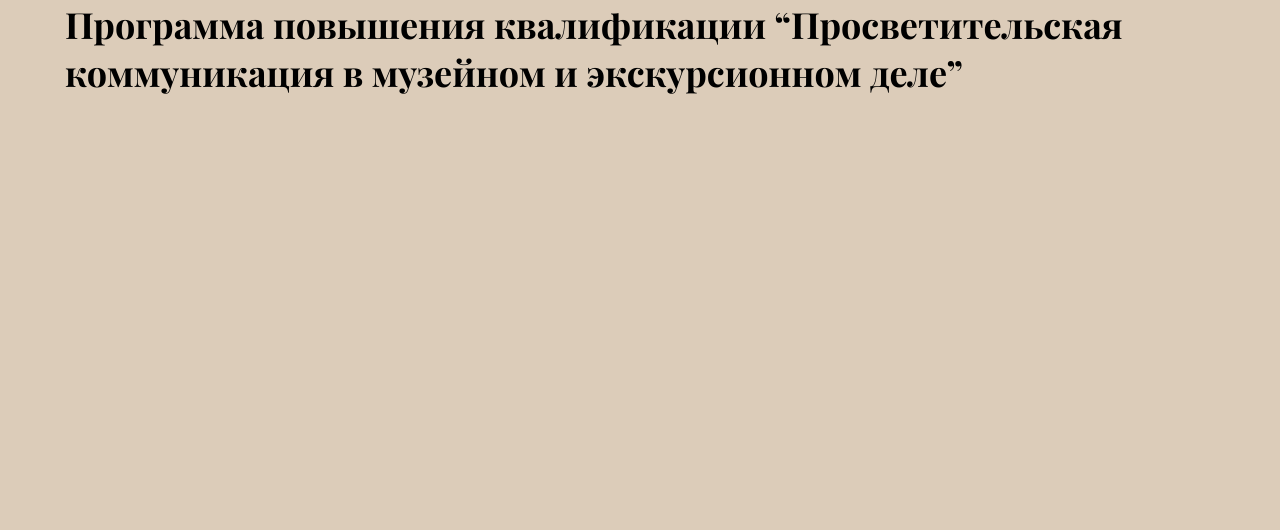
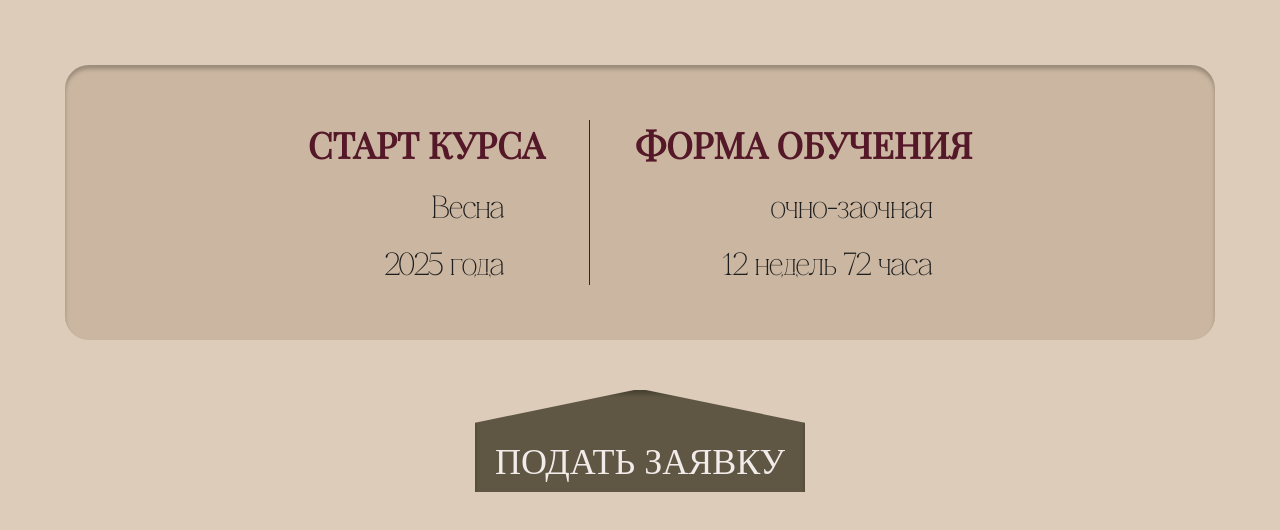
Before and after one commit to MuseumCourses/Frontend, a React (Vite) app: page / in a window 1280 px wide. Shown: the top 530 px of the page. Built offline with nearby package versions, Linux system fonts and the light colour scheme.

Commit message:
added component info course

```diff
--- a/src/App.jsx
+++ b/src/App.jsx
@@ -1,12 +1,11 @@
+import InfoCourse from './components/InfoCourse/InfoCourse';
 import './styles/main.scss';
+
 function App() {
   return (
     <>
       <div className="container">
-        <h1 className="title_1">
-          Программа повышения квалификации “Просветительская коммуникация в
-          музейном и экскурсионном деле”
-        </h1>
+        <InfoCourse />
       </div>
     </>
   );
--- /dev/null
+++ b/src/components/InfoCourse/InfoCourse.jsx
@@ -0,0 +1,30 @@
+import styles from './InfoCourse.module.scss';
+
+const InfoCourse = () => {
+  return (
+    <div className={styles.container}>
+      <div className={styles.content}>
+        <div className={styles.content_item}>
+          <h2 className={styles['content_item-title']}>СТАРТ КУРСА</h2>
+          <div className={styles['content_sub-text']}>
+            <h3 className={styles['content_item-subtitle']}>Весна</h3>
+            <p className={styles['content_item-description']}>2025 года</p>
+          </div>
+        </div>
+        <div className={styles.content_line}></div>
+        <div className={styles.content_item}>
+          <h2 className={styles['content_item-title']}>ФОРМА ОБУЧЕНИЯ</h2>
+          <div className={styles['content_sub-text']}>
+            <h3 className={styles['content_item-subtitle']}>очно-заочная</h3>
+            <p className={styles['content_item-description']}>
+              12 недель 72 часа
+            </p>
+          </div>
+        </div>
+      </div>
+      <button className={styles.content_btn}>Подать заявку</button>
+    </div>
+  );
+};
+
+export default InfoCourse;
--- /dev/null
+++ b/src/components/InfoCourse/InfoCourse.module.scss
@@ -0,0 +1,85 @@
+@use './../../styles/base/variables' as *;
+.container{
+  display: flex;
+  flex-direction: column;
+  justify-content: center;
+  align-items: center;
+}
+.content{
+  display: flex;
+  justify-content: center;
+  align-items: start;
+  gap: 45px;
+  padding: 55px 50px;
+  background-color: $background-secondary;
+  border-radius: 24px;
+  box-shadow: inset 0px 4px 4px 0px rgba(0, 0, 0, 0.25);
+  margin-top: 65px;
+  width: 100%;
+
+  font-family: $font-felidae;
+  font-weight: 400;
+  color: $text-info;
+  font-size: 32px;
+  font-weight: 400;
+  line-height: 35px;
+  letter-spacing: 0%;
+  &_line{
+    width: 1px;
+    height: 165px;
+    background-color: #2D2826;
+  }
+  &_item{
+    display: flex;
+    flex-direction: column;
+    align-items: end;
+    position: relative;
+  }
+  &_sub-text{
+    text-align: end;
+    margin-right: 40px;
+  }
+  &_item-title{
+    font-family: $font-playfair;
+    font-weight: 700;
+    font-size: 36px;
+    line-height: 48px;
+    letter-spacing: 0%;
+    color: $title-info;
+    text-transform: uppercase;
+  }
+  &_item-subtitle{
+    margin: 25px 0 22px;
+  }
+  &_btn{
+    background-color: $background-button-other;
+    padding: 51px 20px 8px;
+    margin-top: 50px;
+    line-height: 43px;
+    text-align: center;
+    color: $btn-text-color;
+    text-transform: uppercase;
+    box-shadow: inset 0px 4px 4px 0px rgba(0, 0, 0, 0.25);
+    position: relative;
+    z-index: 1;
+
+    &::before,
+    &::after {
+      content: '';
+      position: absolute;
+      width: 50%;
+      height: 34px;
+      background-color: $background-primary;
+      top: -1px;
+      clip-path: polygon(0 0, 100% 0, 0 100%);
+    }
+
+    &::before {
+      left: -1px;
+    }
+    &::after{
+      right: -1px;
+      clip-path: polygon(0 0, 100% 0, 100% 100%);
+    }
+  }
+}
--- a/src/styles/base/_fonts.scss
+++ b/src/styles/base/_fonts.scss
@@ -1,5 +1,6 @@
 @font-face {
-  font-family: 'Felidae-Regular';  src:
+  font-family: 'Felidae-Regular';
+  src:
     url('/src/assets/fonts/FelidaeRegular/Felidae.woff') format('woff'),
     url('/src/assets/fonts/FelidaeRegular/Felidae.woff2') format('woff2');
   font-weight: 400;
--- a/src/styles/base/_variables.scss
+++ b/src/styles/base/_variables.scss
@@ -2,6 +2,9 @@
 $text-color: #451421;
 $title-color: #6e2c3e;
 $btn-text-color: #f1ebe9;
+
+$text-info: #1e1e1e;
+$title-info: #541828;
 
 $text-color-other: #dac4ab;
 $title-color-other: #dfccc1;
```
Also changed, not shown: src/components/Relevance/Relevance.jsx (added), src/components/Relevance/Relevance.module.scss (added), src/components/Slider/Slider.jsx (added), src/components/Slider/Slider.module.scss (added).
